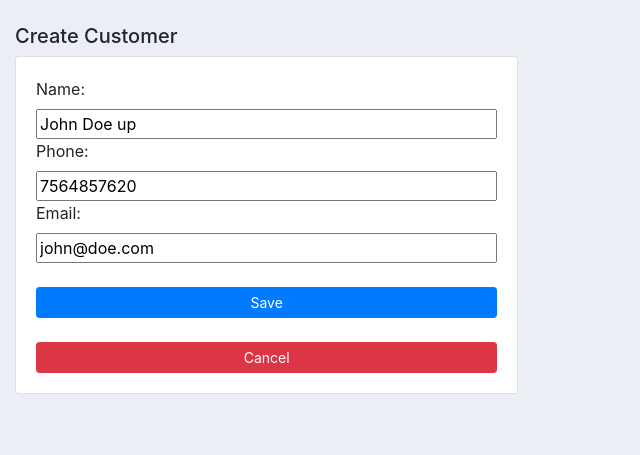
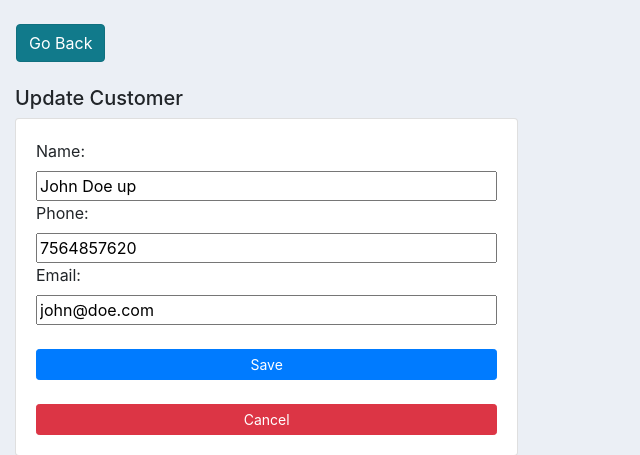
Before and after one commit to piyushpandey16444/BasicProject, a Django app: page /update-customer/1/ in a window 1280 px wide. Shown: the part 56-511 px from the top of the page, without its empty margins (0-640 px from the left). Run offline with Django 3.2, Linux system fonts and the light colour scheme; data comes from the database, SQL or seed files in the repository; some libraries are stand-ins or nearby versions.

Commit message:
back btn implimented.

```diff
--- a/accounts/templates/accounts/create_form.html
+++ b/accounts/templates/accounts/create_form.html
@@ -6,9 +6,29 @@
 
 {% block content %}
 
+    {% if customer %}
+        <br>
+        <a href="{% url 'customer' customer.id %}" class="ml-3 btn active btn-info">Go Back</a>
+        <br>
+    {% else %}
+        <br>
+        <a href="{% url 'home' %}" class="ml-3 btn active btn-info">Go Back</a>
+        <br>
+    {% endif %}
     <br>
 
     <div class="align-items-center col-md-5">
+        {% if customer %}
+            <h5>Update Customer</h5>
+            <form action="#" method="POST">
+            {% csrf_token %}
+            <div class="card card-body">
+                {{form}}
+                <input class="btn btn-sm btn-primary mt-4" type="submit" value="Save">
+                <a href="{% url 'home' %}" class="btn btn-sm btn-danger mt-4">Cancel</a>
+            </div>
+            </form>
+        {% else %}
             <h5>Create Customer</h5>
             <form action="#" method="POST">
             {% csrf_token %}
@@ -18,5 +38,6 @@
                 <a href="{% url 'home' %}" class="btn btn-sm btn-danger mt-4">Cancel</a>
             </div>
             </form>
+        {% endif %}
     </div>
 {% endblock content %}
--- a/accounts/templates/accounts/create_order_form.html
+++ b/accounts/templates/accounts/create_order_form.html
@@ -5,7 +5,9 @@
 {% endblock title %}
 
 {% block content %}
-
+    <br>
+    <a href="{% url 'customer' customer.id %}" class="ml-3 btn active btn-info">Go Back</a>
+    <br>
     <br>
     <div class="align-items-center col-md-5">
         <h5>Create Order</h5>
--- a/accounts/templates/accounts/customers.html
+++ b/accounts/templates/accounts/customers.html
@@ -6,7 +6,9 @@ Customer
 
 
 {% block content %}
-
+<br>
+<a href="{% url 'home' %}" class="ml-3 btn active btn-info">Go Back</a>
+<br>
 <br>
 
 <div class="container-fluid">
--- a/accounts/templates/accounts/home.html
+++ b/accounts/templates/accounts/home.html
@@ -62,7 +62,7 @@ Dashboard
                             <td>{{ order.status }}</td>
                             <td>{{ order.create_date }}</td>
                             <td><a href="{% url 'update-order' order.id %}" class="btn btn-primary btn-sm btn-block">Update</a></td>
-                            <td><a href="#" class="btn btn-danger btn-sm btn-block">Delete</a></td>
+                            <td><a href="{% url 'delete-order' order.id %}" class="btn btn-danger btn-sm btn-block">Delete</a></td>
                         </tr>
                     {% endfor %}
 
--- a/accounts/views.py
+++ b/accounts/views.py
@@ -60,7 +60,7 @@ def update_customer(request, id):
             form.save()
             return redirect(f'/customer/{customer.id}/')
 
-    context = {"form": form}
+    context = {"form": form, "customer": customer}
     return render(request, 'accounts/create_form.html', context=context)
 
 
@@ -76,7 +76,7 @@ def create_order(request, id):
             form.save()
             return redirect('/')
 
-    context = {"form": form}
+    context = {"form": form, 'customer': customer}
     return render(request, 'accounts/create_order_form.html', context=context)
 
 
@@ -92,7 +92,7 @@ def update_order(request, id):
             form.save()
             return redirect('/')
 
-    context = {"form": form}
+    context = {"form": form, 'customer': order.customer}
     return render(request, 'accounts/create_order_form.html', context=context)
 
 
--- a/crm/settings.py
+++ b/crm/settings.py
@@ -39,6 +39,7 @@ INSTALLED_APPS = [
     'django.contrib.staticfiles',
 
     'accounts',
+
 ]
 
 MIDDLEWARE = [
```
Also changed, not shown: accounts/templates/accounts/products.html (+11 -2 lines). Lines whose indentation alone changed are shown as unchanged.
